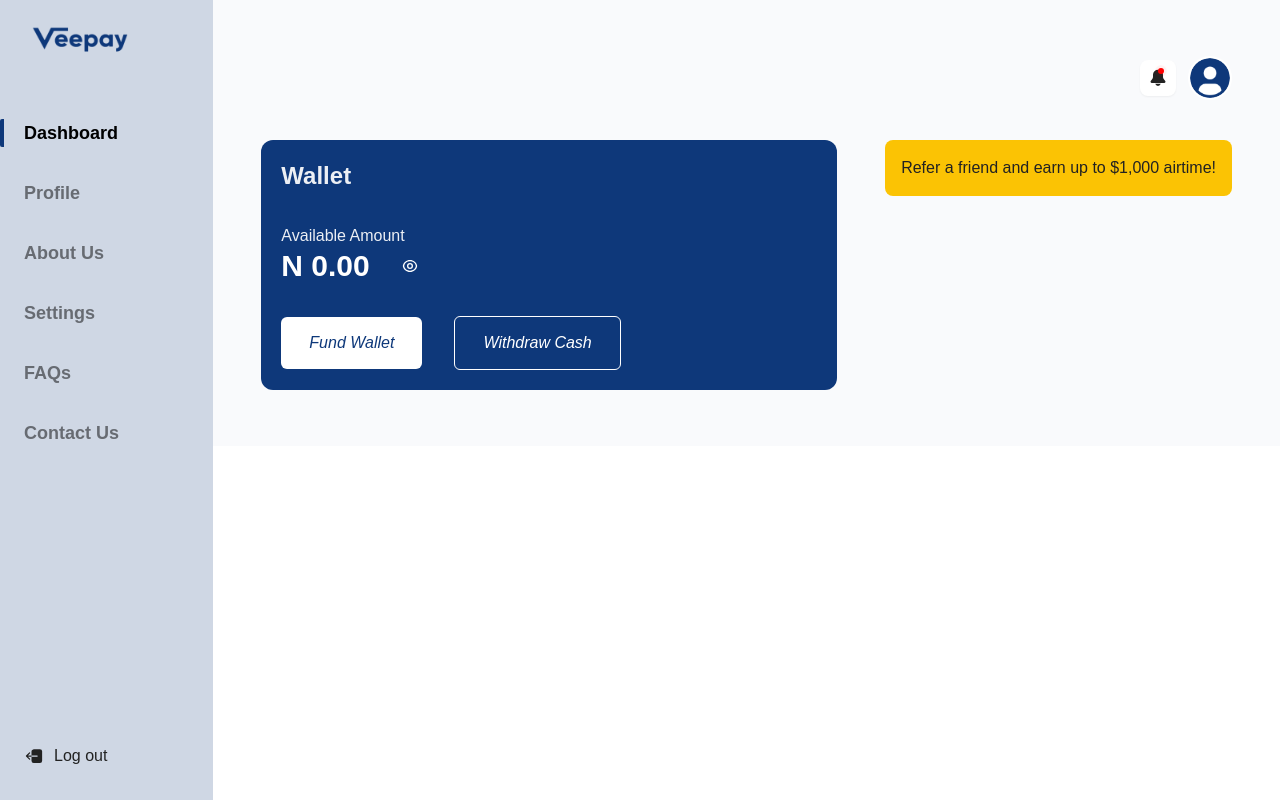
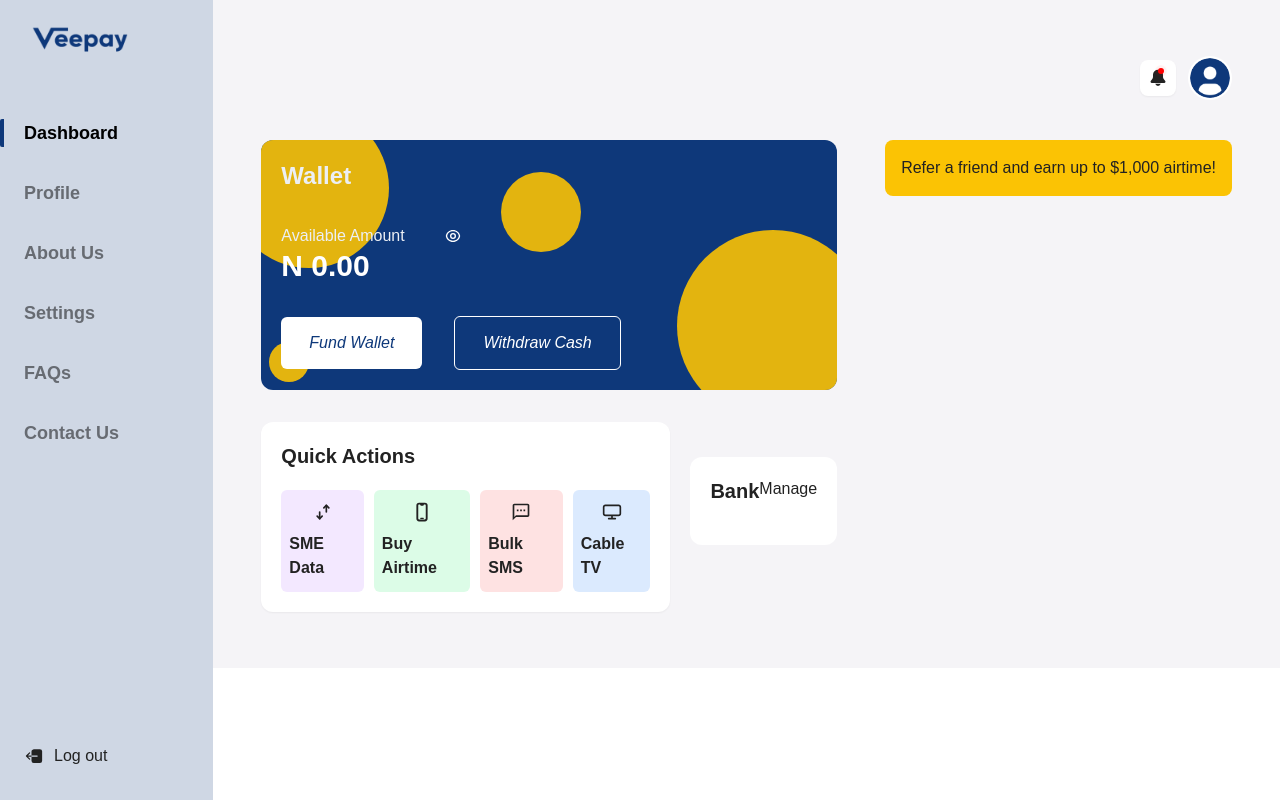
Before and after one commit to ihemebiriegondu/veepay-new-landingpage, a React (Create React App) app: page /dashboard in a window 1280 px wide. Built offline with nearby package versions, Linux system fonts and the light colour scheme; the HTML template or start-up script is replaced by a standard one.

Commit message:
added more components to the dashboard page

```diff
--- /dev/null
+++ b/src/components/DashboardComponents/MainDashboardComponents/bankSection.jsx
@@ -0,0 +1,15 @@
+import React from 'react'
+
+export default function Bank() {
+  return (
+    <div className='bg-white p-5 rounded-xl'>
+        <div className='flex items-stretch justify-between'>
+            <h5 className="mb-5 text-xl font-semibold">Bank</h5>
+            <p>Manage</p>
+        </div>
+        <div>
+
+        </div>
+    </div>
+  )
+}
--- /dev/null
+++ b/src/components/DashboardComponents/MainDashboardComponents/quickActionsSection.jsx
@@ -0,0 +1,31 @@
+import React from "react";
+import { TbMobiledata } from "react-icons/tb";
+import { HiDevicePhoneMobile } from "react-icons/hi2";
+import { MdOutlineTextsms } from "react-icons/md";
+import { CgScreen } from "react-icons/cg";
+
+export default function QuickActions() {
+  return (
+    <div className="mt-8 p-5 bg-white rounded-xl shadow-sm grow">
+      <h5 className="mb-5 text-xl font-semibold">Quick Actions</h5>
+      <div className="flex items-center justify-around gap-x-2.5">
+        <div className="flex flex-col items-center rounded-md px-2 py-3 bg-purple-100">
+          <TbMobiledata className="text-xl mb-2.5" />
+          <p className="text-base font-semibold">SME Data</p>
+        </div>
+        <div className="flex flex-col items-center rounded-md px-2 py-3 bg-green-100">
+          <HiDevicePhoneMobile className="text-xl mb-2.5" />
+          <p className="text-base font-semibold">Buy Airtime</p>
+        </div>
+        <div className="flex flex-col items-center rounded-md px-2 py-3 bg-red-100">
+          <MdOutlineTextsms className="text-xl mb-2.5" />
+          <p className="text-base font-semibold">Bulk SMS</p>
+        </div>
+        <div className="flex flex-col items-center rounded-md px-2 py-3 bg-blue-100">
+          <CgScreen className="text-xl mb-2.5" />
+          <p className="text-base font-semibold">Cable TV</p>
+        </div>
+      </div>
+    </div>
+  );
+}
--- /dev/null
+++ b/src/components/DashboardComponents/MainDashboardComponents/walletSection.jsx
@@ -0,0 +1,71 @@
+import React, { useState } from "react";
+import { RiEyeLine, RiEyeCloseLine } from "react-icons/ri";
+import { Link } from "react-router-dom";
+
+export default function Wallet() {
+  const [showAmount, setShowAmount] = useState(true);
+
+  return (
+    <div className="bg-primary text-white p-5 rounded-xl relative overflow-hidden">
+      <div className="relative z-40">
+        <h3 className="text-2xl text-tableRow mb-8 font-semibold">Wallet</h3>
+        <div className="flex items-center gap-x-10">
+          <p className="text-base font-medium text-tableRow">
+            Available Amount
+          </p>
+          <button type="button">
+            <RiEyeCloseLine
+              className={`${showAmount ? "hidden" : "block"}`}
+              onClick={() => {
+                setShowAmount(true);
+              }}
+            />
+            <RiEyeLine
+              className={`${showAmount ? "block" : "hidden"}`}
+              onClick={() => {
+                setShowAmount(false);
+              }}
+            />
+          </button>
+        </div>
+        <div className="mb-8 flex items-center gap-8">
+          <h1
+            className={`text-3xl font-semibold ${
+              showAmount ? "block" : "hidden"
+            }`}
+          >
+            N 0.00
+          </h1>
+          <h1
+            className={`text-3xl font-semibold ${
+              showAmount ? "hidden" : "block"
+            }`}
+          >
+            ****
+          </h1>
+        </div>
+        <div className="flex items-center gap-8 italic font-medium">
+          <Link
+            to={"/dashboard"}
+            className="inline-block md:py-3.5 py-2 md:px-7 px-6 text-primary rounded-md bg-white outline-none transition ease-in-out duration-500"
+          >
+            Fund Wallet
+          </Link>
+          <Link
+            to={"/dashboard"}
+            className="inline-block md:py-3.5 py-2 md:px-7 px-6 text-white hover:text-primary rounded-md border border-white hover:bg-white outline-none transition ease-in-out duration-500"
+          >
+            Withdraw Cash
+          </Link>
+        </div>
+      </div>
+
+      <div>
+        <div className="absolute -top-8 -left-8 w-40 h-40 rounded-full bg-secondary/90"></div>
+        <div className="absolute -bottom-8 -right-8 w-48 h-48 rounded-full bg-secondary/90"></div>
+        <div className="absolute bottom-2 left-2 w-10 h-10 rounded-full bg-secondary/90"></div>
+        <div className="absolute top-8 right-64 w-20 h-20 rounded-full bg-secondary/90"></div>
+      </div>
+    </div>
+  );
+}
--- a/src/components/DashboardComponents/mainDashboard.jsx
+++ b/src/components/DashboardComponents/mainDashboard.jsx
@@ -1,8 +1,10 @@
 import React from "react";
 import { GoBellFill } from "react-icons/go";
-import { RiEyeLine, RiEyeCloseLine } from "react-icons/ri";
 import avatar from "../../assets/images/Vector.png";
 import { Link } from "react-router-dom";
+import Wallet from "./MainDashboardComponents/walletSection";
+import QuickActions from "./MainDashboardComponents/quickActionsSection";
+import Bank from "./MainDashboardComponents/bankSection";
 
 export default function MainDashboard(props) {
   return (
@@ -32,22 +34,10 @@ export default function MainDashboard(props) {
 
       <section className="flex gap-12 mt-10">
         <article className="grow">
-          <div className="bg-primary text-white p-5 rounded-xl">
-            <h3 className="text-2xl text-tableRow mb-8 font-semibold">
-              Wallet
-            </h3>
-            <p className="text-base font-medium text-tableRow">
-              Available Amount
-            </p>
-            <div className="mb-8 flex items-center gap-8">
-              <h1 className="text-3xl font-semibold">N 0.00</h1>
-              <RiEyeCloseLine className="hidden" />
-              <RiEyeLine className="" />
-            </div>
-            <div className="flex items-center gap-8 italic font-medium">
-              <Link to={"/dashboard"} className="inline-block md:py-3.5 py-2 md:px-7 px-6 text-primary rounded-md bg-white outline-none transition ease-in-out duration-500">Fund Wallet</Link>
-              <Link to={"/dashboard"} className="inline-block md:py-3.5 py-2 md:px-7 px-6 text-white hover:text-primary rounded-md border border-white hover:bg-white outline-none transition ease-in-out duration-500">Withdraw Cash</Link>
-            </div>
+          <Wallet />
+          <div className="w-full flex items-center gap-x-5">
+            <QuickActions />
+            <Bank />
           </div>
         </article>
 
--- a/src/pages/dashboard.jsx
+++ b/src/pages/dashboard.jsx
@@ -11,7 +11,7 @@ export default function Dashboard() {
   const [currentTab, setCurrentTab] = useState("Dashboard");
 
   return (
-    <main className="bg-tableRow/30">
+    <main className="bg-[#F5F4F7]">
       <DashboardNav activeTab={setCurrentTab} tabCheck={currentTab} />
 
       <section className="w-10/12 ms-auto py-14 px-12">
```
Also changed, not shown: src/index.css (line endings or trailing spaces).
